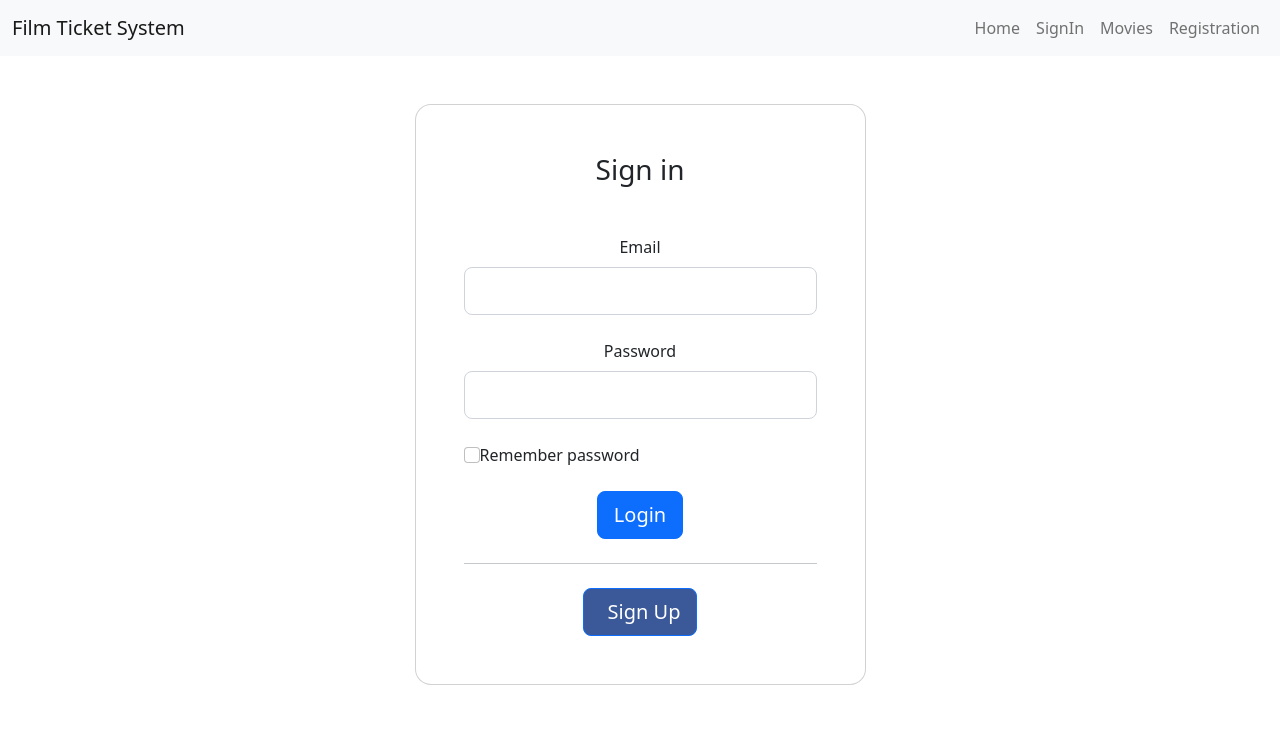
After one commit to SeanRyan2000/CS4125_Project, a Flask app: template templates/signin.html in a window 1280 px wide. The commit adds this page. Shown: the top 732 px of the page. Run offline with Flask 2, Linux system fonts and the light colour scheme; the template is opened without the code that fills it, so the values that code supplies are empty.

Commit message:
added navbar and login home pages

```diff
--- a/routes/app.py
+++ b/routes/app.py
@@ -21,20 +21,24 @@ def __init__(self, name):
     self.app = Flask(name)
 
 
-# @app.route('/movies')
-# def hello_world():
-#     movieList = []
-#
-#     df = pandas.read_csv(CSV_PATH_STRING)
-#
-#     movieName = df['MOVIE'].tolist()
-#     seatsLeft = df['TICKETS'].tolist()
-#     for i in range(len(movieName)):
-#         movie = Movie(movieName[i], seatsLeft[i])
-#         movieList.append(movie)
-#         print(movieList)
-#
-#     return render_template('Movie.html', movieList=movieList)
+@app.route('/movies')
+def movie():
+    # movieList = []
+
+    # df = pandas.read_csv(CSV_PATH_STRING)
+
+    # movieName = df['MOVIE'].tolist()
+    # seatsLeft = df['TICKETS'].tolist()
+    # for i in range(len(movieName)):
+    #     movie = Movie(movieName[i], seatsLeft[i])
+    #     movieList.append(movie)
+    #     print(movieList)
+
+    return render_template('movie.html')
+
+@app.route('/')
+def home():
+    return render_template('home.html')
 
 @app.route("/test", methods=['POST'])
 def buy_ticket_for_movie():
@@ -57,6 +61,10 @@ def buy_ticket_for_movie():
 def registration():
 
     return render_template('register.html')
+
+@app.route('/signin')
+def signin():
+    return render_template('signin.html')
 
 @app.route("/registerUser", methods=['POST'])
 def registerUser():
--- /dev/null
+++ b/templates/base.html
@@ -0,0 +1,48 @@
+<!doctype html>
+<html lang="en">
+  <head>
+    <meta charset="utf-8">
+    <meta name="viewport" content="width=device-width, initial-scale=1">
+    <title>Bootstrap demo</title>
+    <link href="https://cdn.jsdelivr.net/npm/bootstrap@5.2.2/dist/css/bootstrap.min.css" rel="stylesheet" integrity="sha384-Zenh87qX5JnK2Jl0vWa8Ck2rdkQ2Bzep5IDxbcnCeuOxjzrPF/et3URy9Bv1WTRi" crossorigin="anonymous">
+    <!-- <title>{% block title %} {% endblock %} - MoviesTicketSystem</title> -->
+
+  </head>
+  <body>
+    <nav class="navbar navbar-expand-lg bg-light">
+        <div class="container-fluid">
+          <a class="navbar-brand" href="#">Film Ticket System</a>
+          <button class="navbar-toggler" type="button" data-bs-toggle="collapse" data-bs-target="#navbarSupportedContent" aria-controls="navbarSupportedContent" aria-expanded="false" aria-label="Toggle navigation">
+            <span class="navbar-toggler-icon"></span>
+          </button>
+          <div class="collapse navbar-collapse" id="navbarSupportedContent">
+
+            <ul class="navbar-nav ms-auto mb-2 mb-lg-0">
+
+                <li class="nav-item">
+                    <a class="nav-link" href="{{ url_for('home') }}">Home</a>
+                </li>
+              <li class="nav-item">
+                <a class="nav-link" href="{{ url_for('loginSuccessfully') }}">SignIn</a>
+            </li>
+              <li class="nav-item">
+                <a class="nav-link" href="{{ url_for('movie') }}">Movies</a>
+            </li>
+              <li class="nav-item">
+                <a class="nav-link" href="{{ url_for('registration') }}">Registration</a>
+            </li>
+
+            </ul>
+
+          </div>
+        </div>
+      </nav>
+
+
+        {% block content %}
+        {% endblock %}
+
+
+    <script src="https://cdn.jsdelivr.net/npm/bootstrap@5.2.2/dist/js/bootstrap.bundle.min.js" integrity="sha384-OERcA2EqjJCMA+/3y+gxIOqMEjwtxJY7qPCqsdltbNJuaOe92f3+mo//f6V8Qbsw3" crossorigin="anonymous"></script>
+  </body>
+</html>
--- /dev/null
+++ b/templates/signin.html
@@ -0,0 +1,49 @@
+{% extends 'base.html' %}
+
+{% block content %}
+
+<section class="" style="background-color: white;">
+    <div class="container py-5 h-100">
+      <div class="row d-flex justify-content-center align-items-center h-100">
+        <div class="col-12 col-md-8 col-lg-6 col-xl-5">
+          <div class="card shadow-2-strong" style="border-radius: 1rem;">
+            <div class="card-body p-5 text-center">
+
+              <h3 class="mb-5">Sign in</h3>
+
+              <div class="form-outline mb-4">
+                <label class="form-label" for="typeEmailX-2">Email</label>
+                <input type="email" id="typeEmailX-2" class="form-control form-control-lg" />
+              </div>
+
+              <div class="form-outline mb-4">
+                <label class="form-label" for="typePasswordX-2">Password</label>
+                <input type="password" id="typePasswordX-2" class="form-control form-control-lg" />
+              </div>
+
+              <!-- Checkbox -->
+              <div class="form-check d-flex justify-content-start mb-4">
+                <input
+                  class="form-check-input"
+                  type="checkbox"
+                  value=""
+                  id="form1Example3"
+                />
+                <label class="form-check-label" for="form1Example3"> Remember password </label>
+              </div>
+
+              <button class="btn btn-primary btn-lg btn-block" type="submit">Login</button>
+
+              <hr class="my-4">
+
+              <button class="btn btn-lg btn-block btn-primary" style="background-color: #3b5998;" type="submit"  a href="{{ url_for('registration') }}"><i class="fab fa-google me-2"></i> Sign Up</button>
+
+            </div>
+          </div>
+        </div>
+      </div>
+    </div>
+  </section>
+
+
+{% endblock %}
```
Also changed, not shown: templates/home.html (added, +9 -0 lines), templates/login_TEST_CLASS.html (+7 -12 lines), templates/register.html (+9 -7 lines).
